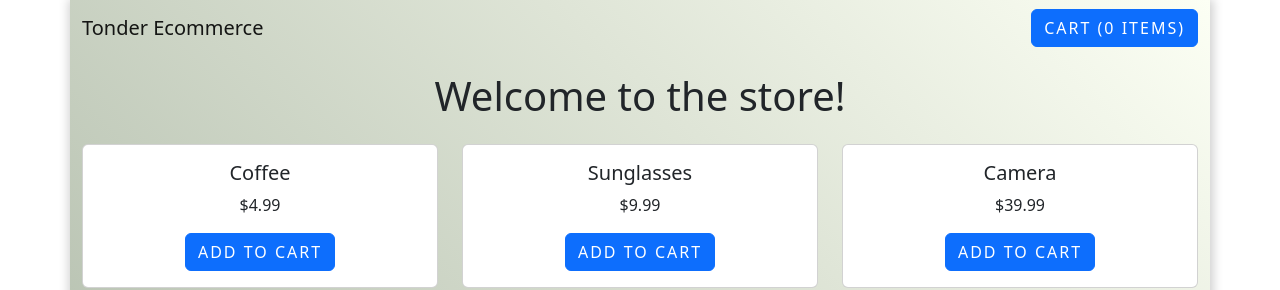
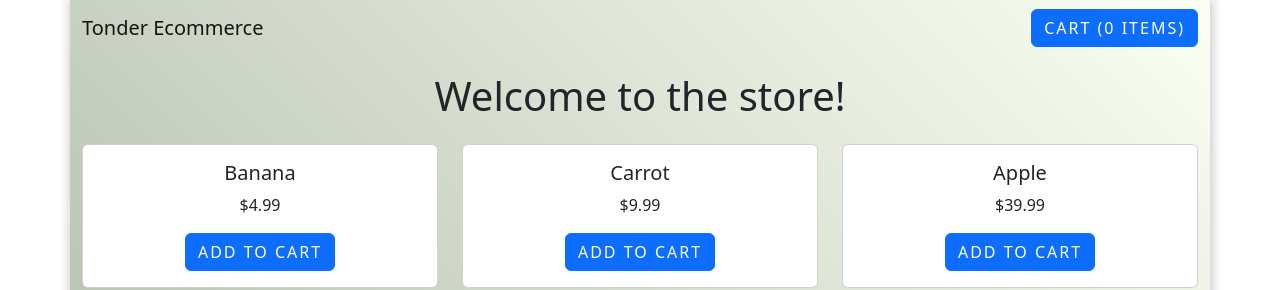
Before and after one commit to nachorz2/ecommerce-cart, a React (Create React App) app: page / in a window 1280 px wide. Shown: the top 290 px of the page. Built offline with nearby package versions, Linux system fonts and the light colour scheme.

Commit message:
change products

```diff
--- a/src/productsStore.js
+++ b/src/productsStore.js
@@ -5,17 +5,17 @@
 const productsArray = [
     {
         id: "price_1LnUTFDM1jwCEz8OGoOSXiSM",
-        title: "Coffee",
+        title: "Banana",
         price: 4.99
     },
     {
         id: "price_1LnUTxDM1jwCEz8OAqHYTwKQ",
-        title: "Sunglasses",
+        title: "Carrot",
         price: 9.99
     },
     {
         id: "price_1LnUUoDM1jwCEz8OvxIcJ7to",
-        title: "Camera",
+        title: "Apple",
         price: 39.99
     }
 ];
```
